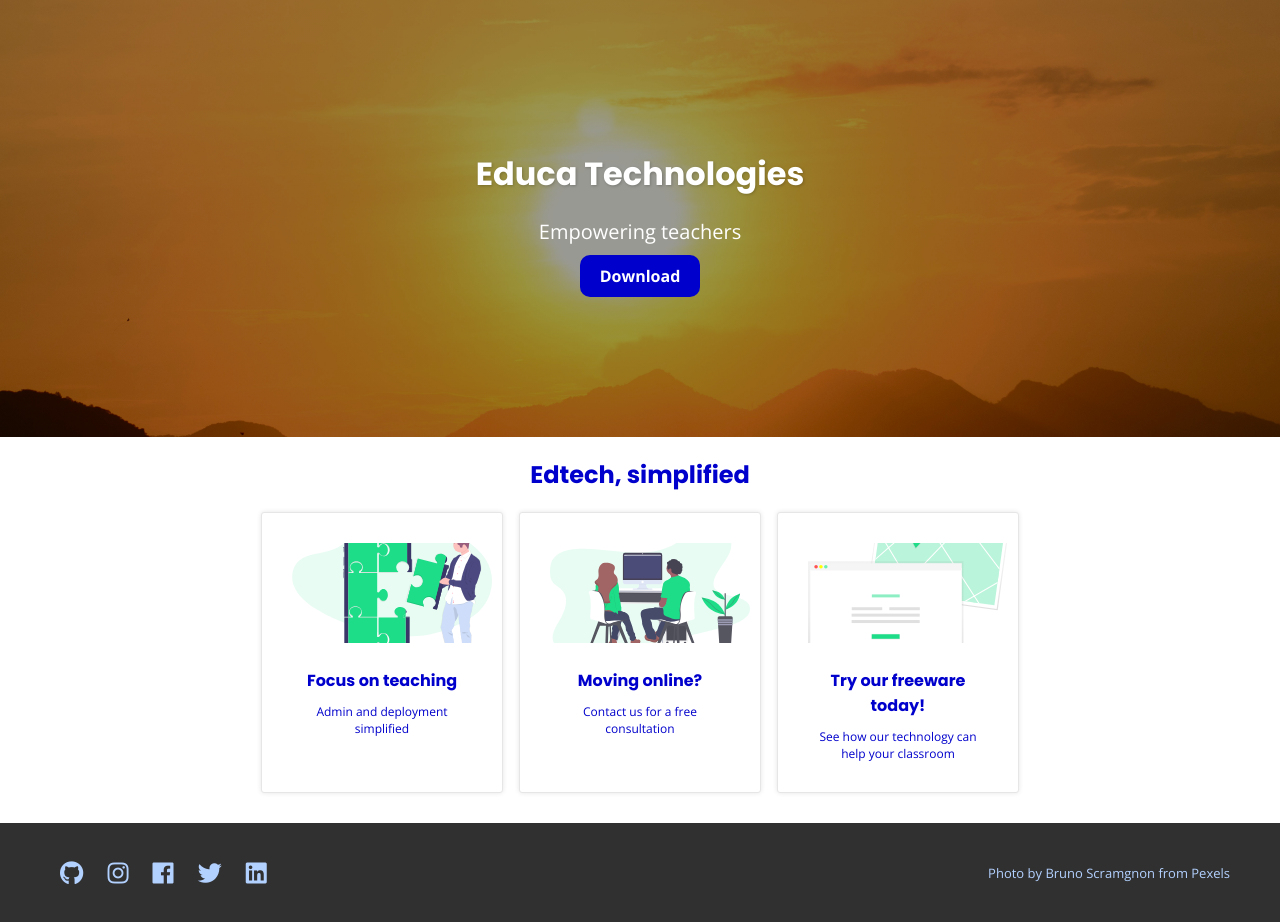
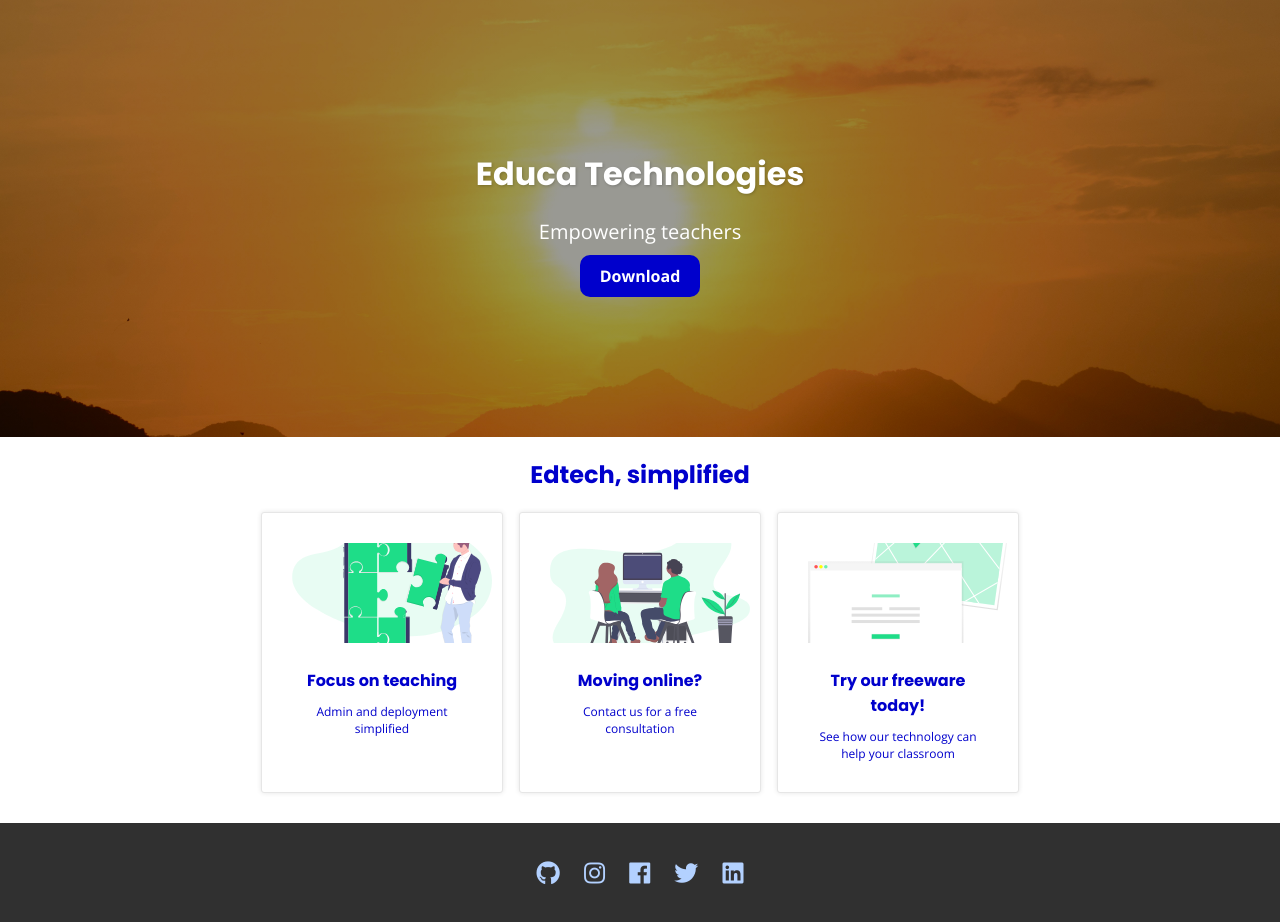
Before and after one commit to alvinqingxing/landing, a plain HTML site: page index.html in a window 1280 px wide. Drawn offline with nearby package versions, Linux system fonts and the light colour scheme.

Commit message:
Fixed footer

```diff
--- a/css/components/footer.css
+++ b/css/components/footer.css
@@ -1,7 +1,7 @@
 .footer {
   background: #303030;
   display: flex;
-  justify-content: space-between;
+  justify-content: center;
   align-items: center;
   padding: 60px;
   height: 100px;
--- a/css/style.css
+++ b/css/style.css
@@ -33,6 +33,3 @@ a:hover {
 .text-center {
   text-align: center;
 }
-.attribution {
-  font-size: small;
-}
--- a/index.html
+++ b/index.html
@@ -45,9 +45,6 @@
         <a href="#"><i class="fab fa-twitter"></i></a>
         <a href="#"><i class="fab fa-linkedin"></i></a>
       </div>
-      <div class="attribution">
-        <p>Photo by <a href="https://www.pexels.com/@brunoscramgnon?utm_content=attributionCopyText&utm_medium=referral&utm_source=pexels" target="_blank">Bruno Scramgnon</a> from <a href="https://www.pexels.com/photo/backlit-bruno-scramgnon-fotografia-dawn-dusk-585759/?utm_content=attributionCopyText&utm_medium=referral&utm_source=pexels" target="_blank">Pexels</a></p>
-      </div>
     </div>
   </body>
 </html>
```
